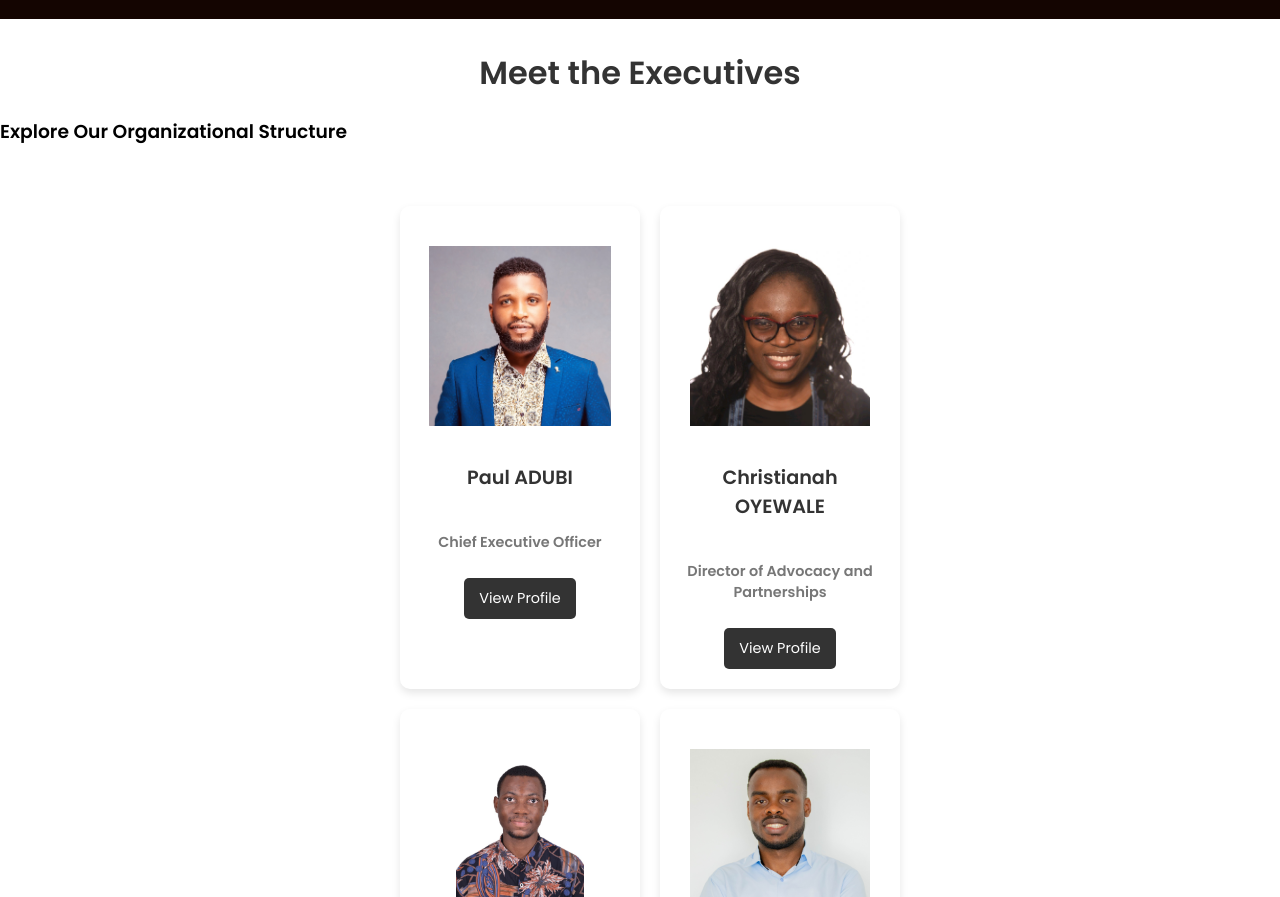
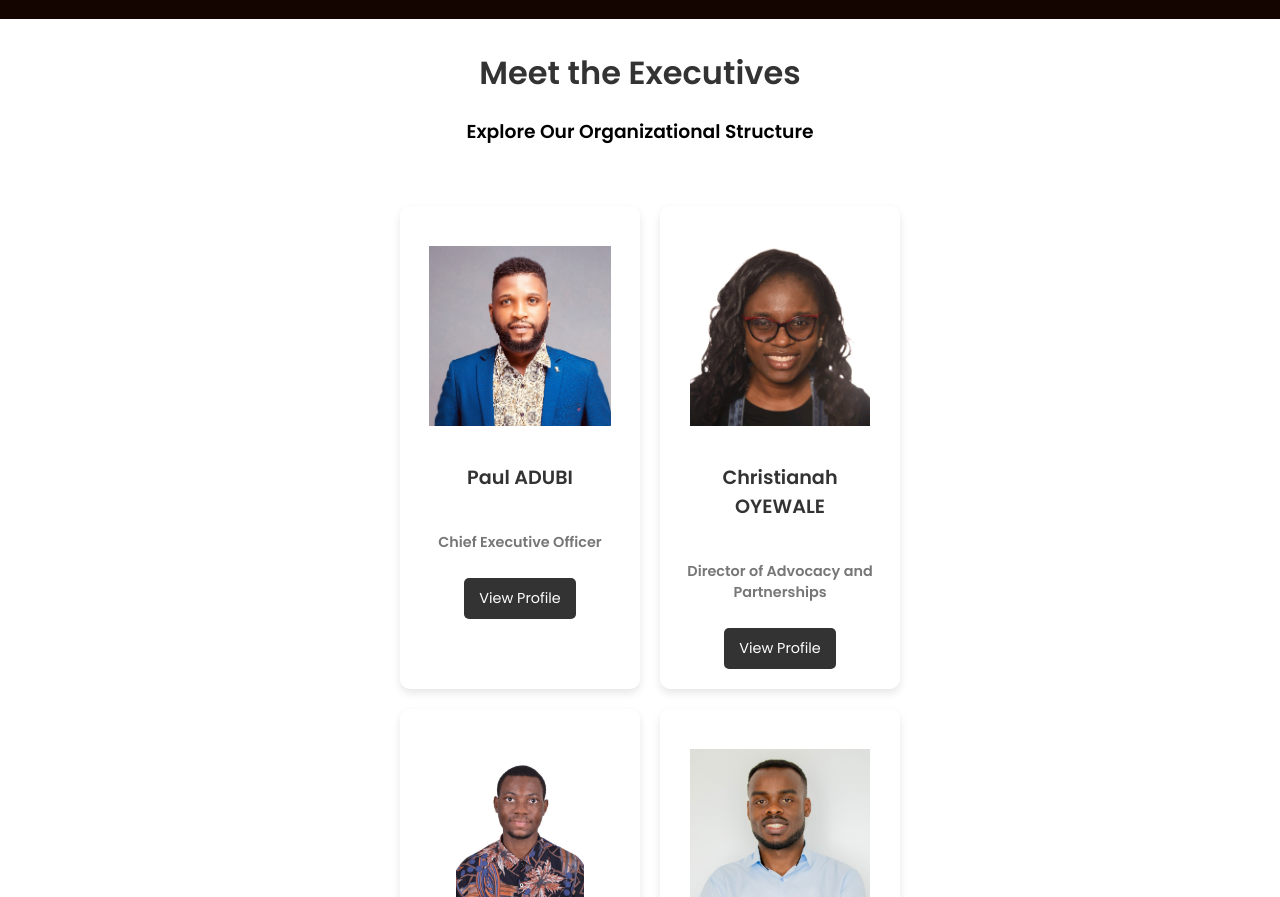
Before and after one commit to PaulAyobamidele/clarify, a React (Create React App) app: page / in a window 1280 px wide. Shown: the part 3329-4226 px from the top of the page. Built offline with nearby package versions, Linux system fonts and the light colour scheme; no server answers.

Commit message:
text align

```diff
--- a/src/components/Executives/executive.css
+++ b/src/components/Executives/executive.css
@@ -168,3 +168,7 @@
 .close-button:hover {
   color: #000;
 }
+
+.executive__container h3 {
+  text-align: center;
+}
```
